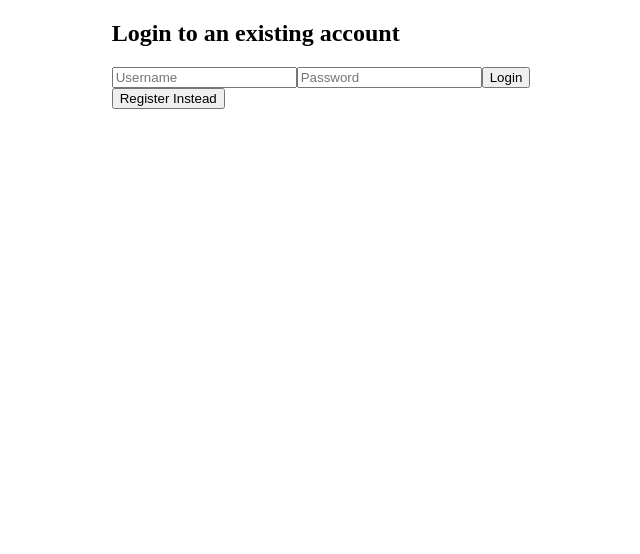
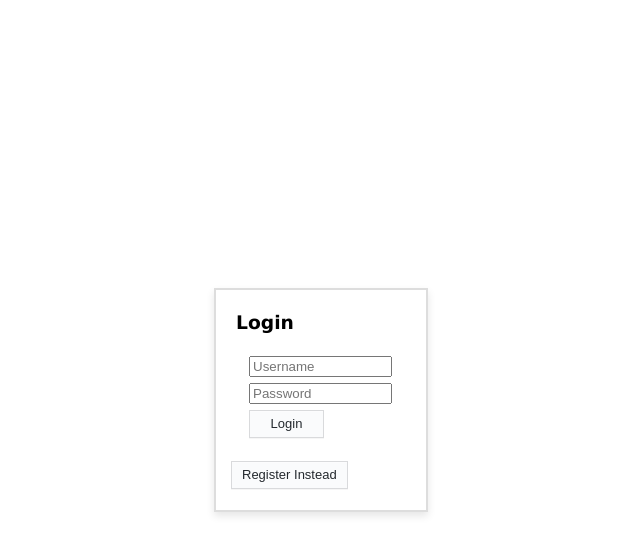
Before and after one commit to andrewchester/TicketManager, a React app: page / in a window 1280 px wide. Shown: the top 554 px of the page, without its empty margins (319-959 px from the left). Built offline with nearby package versions, Linux system fonts and the light colour scheme.

Commit message:
Basic styles for login

```diff
--- a/src/components/Home.js
+++ b/src/components/Home.js
@@ -38,8 +38,6 @@ function Home() {
   if (!auth.authenticated)
     navigate('/');
 
-  console.log('length', tickets.length);
-
   return (
       <div>
         <Header />
--- a/src/components/Login.js
+++ b/src/components/Login.js
@@ -2,6 +2,8 @@ import React, {useState} from 'react';
 import { useNavigate } from 'react-router-dom';
 import { useAuth } from '../contexts/AuthContext';
 import axios from 'axios';
+
+import '../styles/login.css';
 
 const API_URI = 'http://localhost:5000'; // process.env.REACT_APP_API_URI;
 
@@ -31,9 +33,10 @@ const Login = () => {
         }
     };
     return (
-        <div>
-            <h2>{loggingIn ? 'Login to an existing account' : 'Register'}</h2>
-            <form onSubmit={handleSubmit}>
+        <div id="flex-container">
+            <div id="login-container">
+                <h3 id="login-title">{loggingIn ? 'Login' : 'Register'}</h3>
+                <form id="login-form" onSubmit={handleSubmit}>
                     <input
                         type="text"
                         placeholder="Username"
@@ -48,13 +51,14 @@ const Login = () => {
                         onChange={(e) => setPassword(e.target.value)}
                         required
                     />
-                <button type="submit">
+                    <button id="submit-button" type="submit">
                         {loggingIn ? 'Login' : 'Register'}
                     </button>
                 </form>
-            <button onClick={toggleLogin}>
+                <button id="toggle-button" onClick={toggleLogin}>
                     {loggingIn ? 'Register Instead' : 'Login to an existing account'}
                 </button>
+            </div>
         </div>
     );
 };
--- /dev/null
+++ b/src/styles/login.css
@@ -0,0 +1,88 @@
+#flex-container {
+    height: 100vh;
+
+    display: flex;
+    flex-flow: column;
+    justify-content: center;
+    align-content: center;
+    align-items: center;
+}
+
+#login-container {
+    border: 2px solid #dddddd;
+    padding: 10px;
+    box-shadow: 0 4px 8px rgba(0, 0, 0, 0.1);
+
+    flex-flow: column;
+    justify-content: center;
+    align-content: center;
+    align-items: center;
+
+    height: 200px;
+
+    font-family: Verdana, sans-serif;
+}
+
+#login-title{
+    margin: 0px;
+    margin-left: 10px;
+}
+
+#login-form {
+    display: flex;
+    flex-direction: column;
+    width: 150px;
+    margin: 0 auto;
+    padding: 20px;
+    border-radius: 8px;
+}
+
+#login-form button {
+    margin: 3px;
+    width: 50%;
+}
+
+#login-form input {
+    margin: 3px;
+    width:90%;
+}
+
+#toggle-button {
+    margin: 0px;
+    margin-left: 5px;
+}
+
+/*
+Credit to Github Button styles, modified slightly here
+*/
+
+/* CSS */
+button {
+  appearance: none;
+  background-color: #FAFBFC;
+  border: 1px solid rgba(27, 31, 35, 0.15);
+  box-shadow: rgba(27, 31, 35, 0.04) 0 1px 0, rgba(255, 255, 255, 0.25) 0 1px 0 inset;
+  box-sizing: border-box;
+  color: #24292E;
+  cursor: pointer;
+  display: inline-block;
+  font-size: 13px;
+  font-weight: 500;
+  line-height: 20px;
+  list-style: none;
+  padding: 3px 10px;
+  position: relative;
+  transition: background-color 0.2s cubic-bezier(0.3, 0, 0.5, 1);
+  user-select: none;
+  -webkit-user-select: none;
+  touch-action: manipulation;
+  vertical-align: middle;
+  white-space: nowrap;
+  word-wrap: break-word;
+}
+
+button:hover {
+  background-color: #F3F4F6;
+  text-decoration: none;
+  transition-duration: 0.1s;
+}
```
Lines whose indentation alone changed are shown as unchanged.
